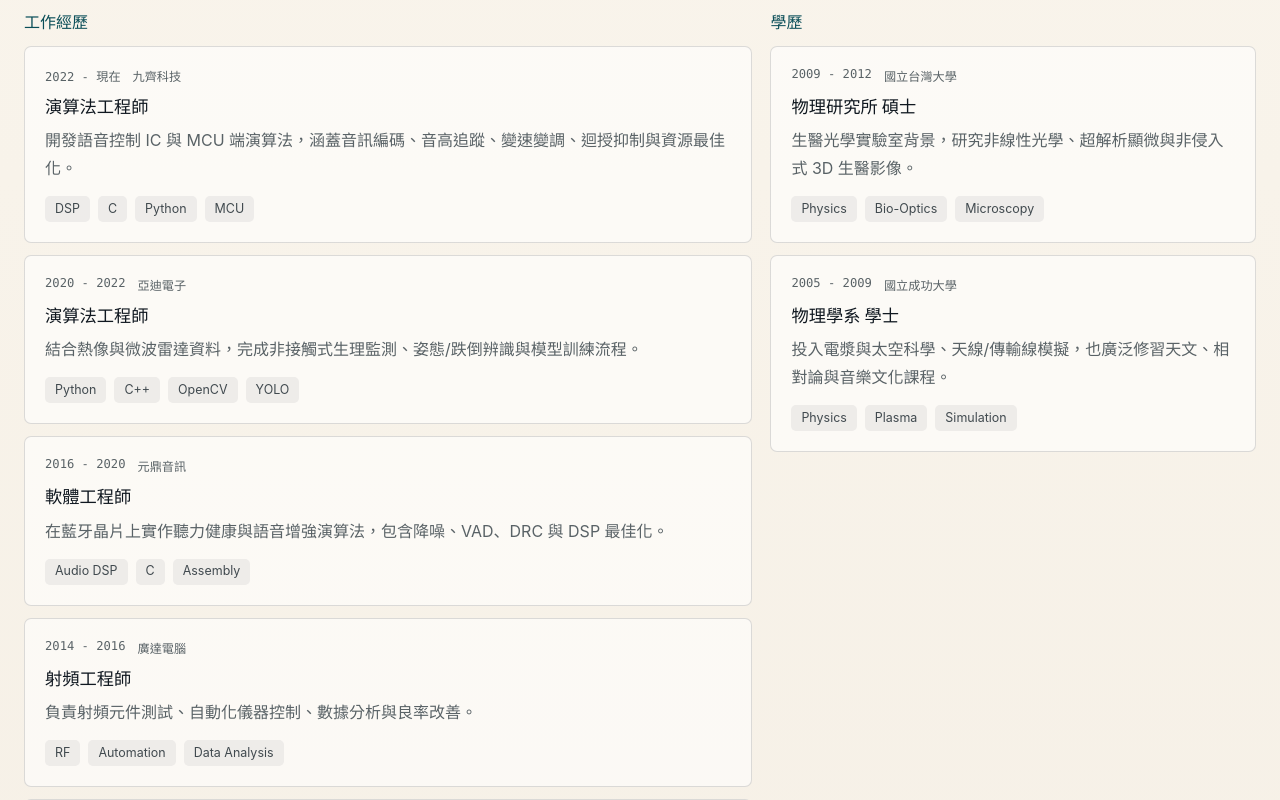
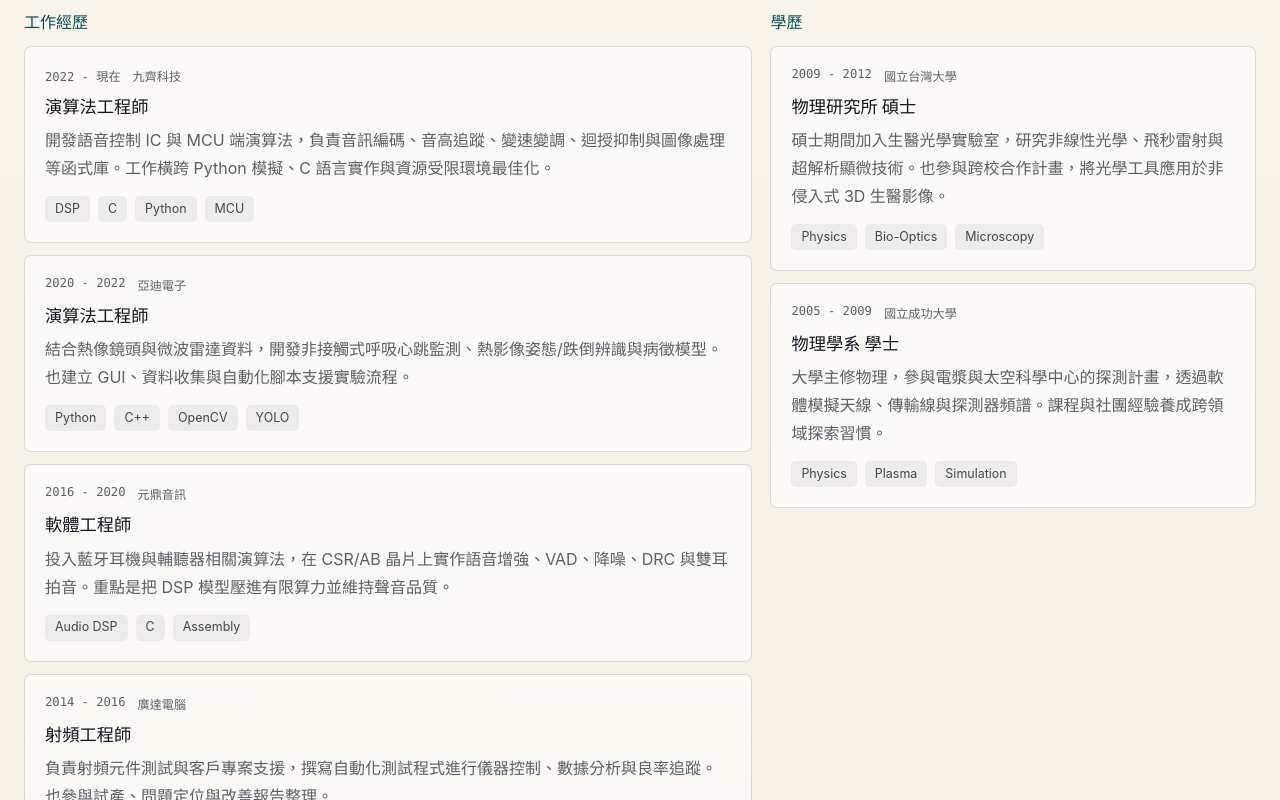
Before and after one commit to changweilin/demo_link, a React (Vite) app: page / in a window 1280 px wide. Shown: the part 2680-3480 px from the top of the page. Built offline with nearby package versions, Linux system fonts and the light colour scheme.

Commit message:
Add homepage resume summary preview

```diff
--- a/src/App.tsx
+++ b/src/App.tsx
@@ -144,35 +144,39 @@ const workHighlights: ResumeSummaryItem[] = [
     title: "演算法工程師",
     period: "2022 - 現在",
     summary:
-      "開發語音控制 IC 與 MCU 端演算法，涵蓋音訊編碼、音高追蹤、變速變調、迴授抑制與資源最佳化。",
+      "開發語音控制 IC 與 MCU 端演算法，負責音訊編碼、音高追蹤、變速變調、迴授抑制與圖像處理等函式庫。工作橫跨 Python 模擬、C 語言實作與資源受限環境最佳化。",
     tags: ["DSP", "C", "Python", "MCU"],
   },
   {
     organization: "亞迪電子",
     title: "演算法工程師",
     period: "2020 - 2022",
-    summary: "結合熱像與微波雷達資料，完成非接觸式生理監測、姿態/跌倒辨識與模型訓練流程。",
+    summary:
+      "結合熱像鏡頭與微波雷達資料，開發非接觸式呼吸心跳監測、熱影像姿態/跌倒辨識與病徵模型。也建立 GUI、資料收集與自動化腳本支援實驗流程。",
     tags: ["Python", "C++", "OpenCV", "YOLO"],
   },
   {
     organization: "元鼎音訊",
     title: "軟體工程師",
     period: "2016 - 2020",
-    summary: "在藍牙晶片上實作聽力健康與語音增強演算法，包含降噪、VAD、DRC 與 DSP 最佳化。",
+    summary:
+      "投入藍牙耳機與輔聽器相關演算法，在 CSR/AB 晶片上實作語音增強、VAD、降噪、DRC 與雙耳拍音。重點是把 DSP 模型壓進有限算力並維持聲音品質。",
     tags: ["Audio DSP", "C", "Assembly"],
   },
   {
     organization: "廣達電腦",
     title: "射頻工程師",
     period: "2014 - 2016",
-    summary: "負責射頻元件測試、自動化儀器控制、數據分析與良率改善。",
+    summary:
+      "負責射頻元件測試與客戶專案支援，撰寫自動化測試程式進行儀器控制、數據分析與良率追蹤。也參與試產、問題定位與改善報告整理。",
     tags: ["RF", "Automation", "Data Analysis"],
   },
   {
     organization: "中央研究院",
     title: "研究助理",
     period: "2013 - 2014",
-    summary: "建立 iSCAT 顯微影像與高幀率粒子追蹤流程，研究成果發表於 Optics Express。",
+    summary:
+      "在原分所實驗室設計干涉式散射光學顯微鏡，建立高幀率奈米粒子定位與追蹤流程。研究聚焦細胞膜物理特性，成果發表於 Optics Express。",
     tags: ["Optics", "Microscopy", "Research"],
   },
 ];
@@ -182,14 +186,16 @@ const educationHighlights: ResumeSummaryItem[] = [
     organization: "國立台灣大學",
     title: "物理研究所 碩士",
     period: "2009 - 2012",
-    summary: "生醫光學實驗室背景，研究非線性光學、超解析顯微與非侵入式 3D 生醫影像。",
+    summary:
+      "碩士期間加入生醫光學實驗室，研究非線性光學、飛秒雷射與超解析顯微技術。也參與跨校合作計畫，將光學工具應用於非侵入式 3D 生醫影像。",
     tags: ["Physics", "Bio-Optics", "Microscopy"],
   },
   {
     organization: "國立成功大學",
     title: "物理學系 學士",
     period: "2005 - 2009",
-    summary: "投入電漿與太空科學、天線/傳輸線模擬，也廣泛修習天文、相對論與音樂文化課程。",
+    summary:
+      "大學主修物理，參與電漿與太空科學中心的探測計畫，透過軟體模擬天線、傳輸線與探測器頻譜。課程與社團經驗養成跨領域探索習慣。",
     tags: ["Physics", "Plasma", "Simulation"],
   },
 ];
--- a/src/styles.css
+++ b/src/styles.css
@@ -823,7 +823,11 @@ button {
 }
 
 .experience-item p {
+  display: -webkit-box;
+  overflow: hidden;
   margin: 0;
+  -webkit-box-orient: vertical;
+  -webkit-line-clamp: 3;
 }
 
 .experience-item .tag-row {
```
